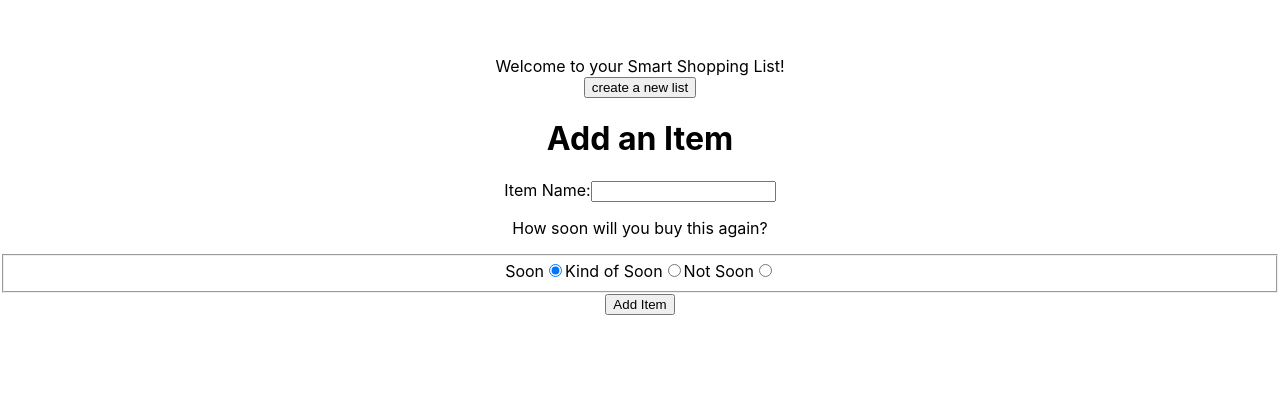
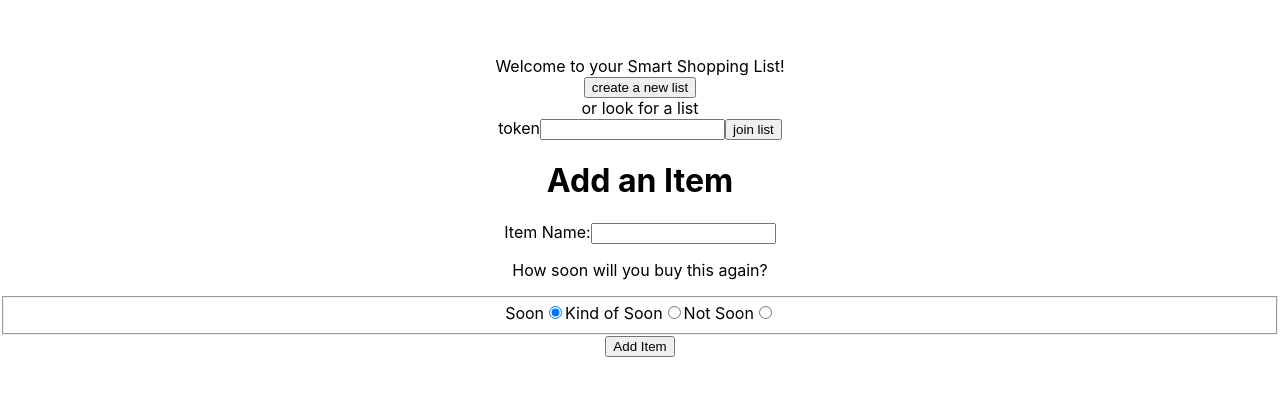
Before and after one commit to the-collab-lab/tcl-41-smart-shopping-list, a React (Create React App) app: page /add-item in a window 1280 px wide. Shown: the part 344-740 px from the top of the page. Built offline with nearby package versions, Linux system fonts and the light colour scheme.

Commit message:
added join list form with existing token

```diff
--- a/src/App.js
+++ b/src/App.js
@@ -6,19 +6,27 @@ import AddItem from './components/AddItem/AddItem';
 import NavLinks from './components/Navigation/NavLinks';
 import ItemList from './pages/ItemList';
 
+//new
+import { db } from './lib/firebase';
+import { collection, getDocs, query, where } from 'firebase/firestore';
+
 function App() {
   const [token, setToken] = useState(null);
   const navigate = useNavigate();
+  const [submittedToken, setSubmittedToken] = useState('');
+
+  const handleItemNameChange = (e) => setSubmittedToken(e.target.value);
 
   useEffect(() => {
     const json = localStorage.getItem('shoppingListToken');
     const loadedToken = JSON.parse(json);
     if (loadedToken) {
-      navigate('/item-list');
+      // navigate('/item-list');
       setToken(loadedToken);
     }
   }, []);
 
+  //create new
   const onClick = () => {
     localStorage.setItem('shoppingListToken', JSON.stringify(getToken()));
 
@@ -31,6 +39,41 @@ function App() {
 
     setToken(false);
     navigate('/');
+  };
+
+  const handleSubmit = () => {
+    // const submittedToken = 'hesse area tawny'
+
+    const tokenQuery = query(
+      collection(db, 'groceries'),
+      where('user_token', '==', `${submittedToken}`),
+    );
+    const queryToken = async (e) => {
+      try {
+        const querySnapshot = await getDocs(tokenQuery);
+        const snapshotDocs = [];
+        querySnapshot.forEach((doc) =>
+          snapshotDocs.push({ ...doc.data(), id: doc.id }),
+        );
+        // setDocs(snapshotDocs);
+        if (!snapshotDocs.length) {
+          alert('token does not exist');
+        } else {
+          const json = JSON.stringify(submittedToken);
+          localStorage.setItem('shoppingListToken', json);
+          // console.log(localStorage.shoppingListToken);
+          setToken(true);
+          navigate('/item-list', {
+            state: { token: submittedToken },
+          });
+        }
+
+        //console.log(snapshotDocs);
+      } catch (e) {
+        console.log(e.message);
+      }
+    };
+    queryToken();
   };
 
   return (
@@ -49,6 +92,20 @@ function App() {
             </header>
 
             <button onClick={onClick}>create a new list</button>
+
+            {/* add input and button here to take existing token */}
+            <header>or look for a list</header>
+            <label>
+              token
+              <input
+                type="text"
+                // value={itemName}
+                onChange={handleItemNameChange}
+              />
+            </label>
+            <button type="submit" onClick={handleSubmit}>
+              join list
+            </button>
           </>
         )}
       </div>
--- a/src/pages/AddItemForm.js
+++ b/src/pages/AddItemForm.js
@@ -28,8 +28,28 @@ const AddItemForm = (props) => {
 
   const handleSubmit = (e) => {
     e.preventDefault();
-    addToDb(itemName, parseInt(purchaseInterval), props.token);
+
+    const newItem = itemName
+      .replace(/[^\w\s]|_/g, '')
+      .replace(/\s+/g, ' ')
+      .toLowerCase();
+    console.log(newItem);
+
+    if (!newItem) {
+      // return false;
+      alert('must add item');
+    }
+    // else if (db.includes(newItem)){
+    //   alert('duplicate')
+    // }
+    else {
+      addToDb(newItem, parseInt(purchaseInterval), props.token);
+    }
+
+    // addToDb(itemName, parseInt(purchaseInterval), props.token);
+    console.log(collection(db, 'groceries'));
   };
+
   return (
     <form onSubmit={handleSubmit}>
       <label>
--- a/src/pages/ItemList.js
+++ b/src/pages/ItemList.js
@@ -1,14 +1,17 @@
 import { db } from '../lib/firebase';
 import { useEffect, useState } from 'react';
 import { collection, getDocs, query, where } from 'firebase/firestore';
+import { useLocation } from 'react-router-dom';
 
 function ItemList({ token }) {
   const [docs, setDocs] = useState([]);
+  const { state } = useLocation();
+  console.log(state.token);
 
   useEffect(() => {
     const tokenQuery = query(
       collection(db, 'groceries'),
-      where('user_token', '==', `${token}`),
+      where('user_token', '==', `${state.token}`),
     );
     const queryToken = async (e) => {
       try {
@@ -18,17 +21,19 @@ function ItemList({ token }) {
           snapshotDocs.push({ ...doc.data(), id: doc.id }),
         );
         setDocs(snapshotDocs);
-        console.log(snapshotDocs);
+        // console.log(snapshotDocs);
       } catch (e) {
         console.log(e.message);
       }
     };
     queryToken();
-  }, [token]);
+    //console.log(token)
+  }, [state.token]);
 
   return (
     <>
       <h1>Your Items</h1>
+      <h2>your token: {state.token}</h2>
       {docs.map((doc) => (
         <p key={doc.id}>{doc.item_name}</p>
       ))}
```
